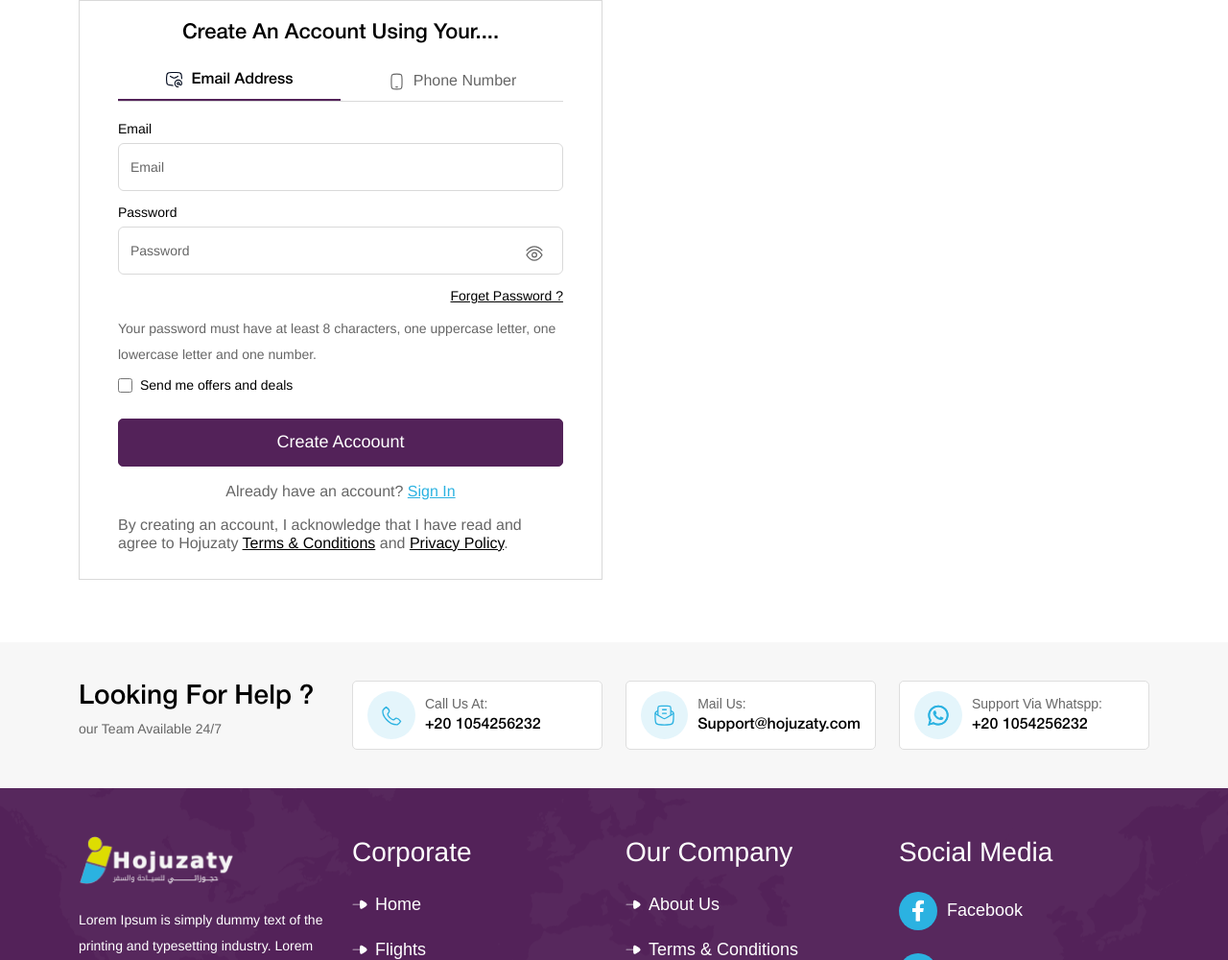
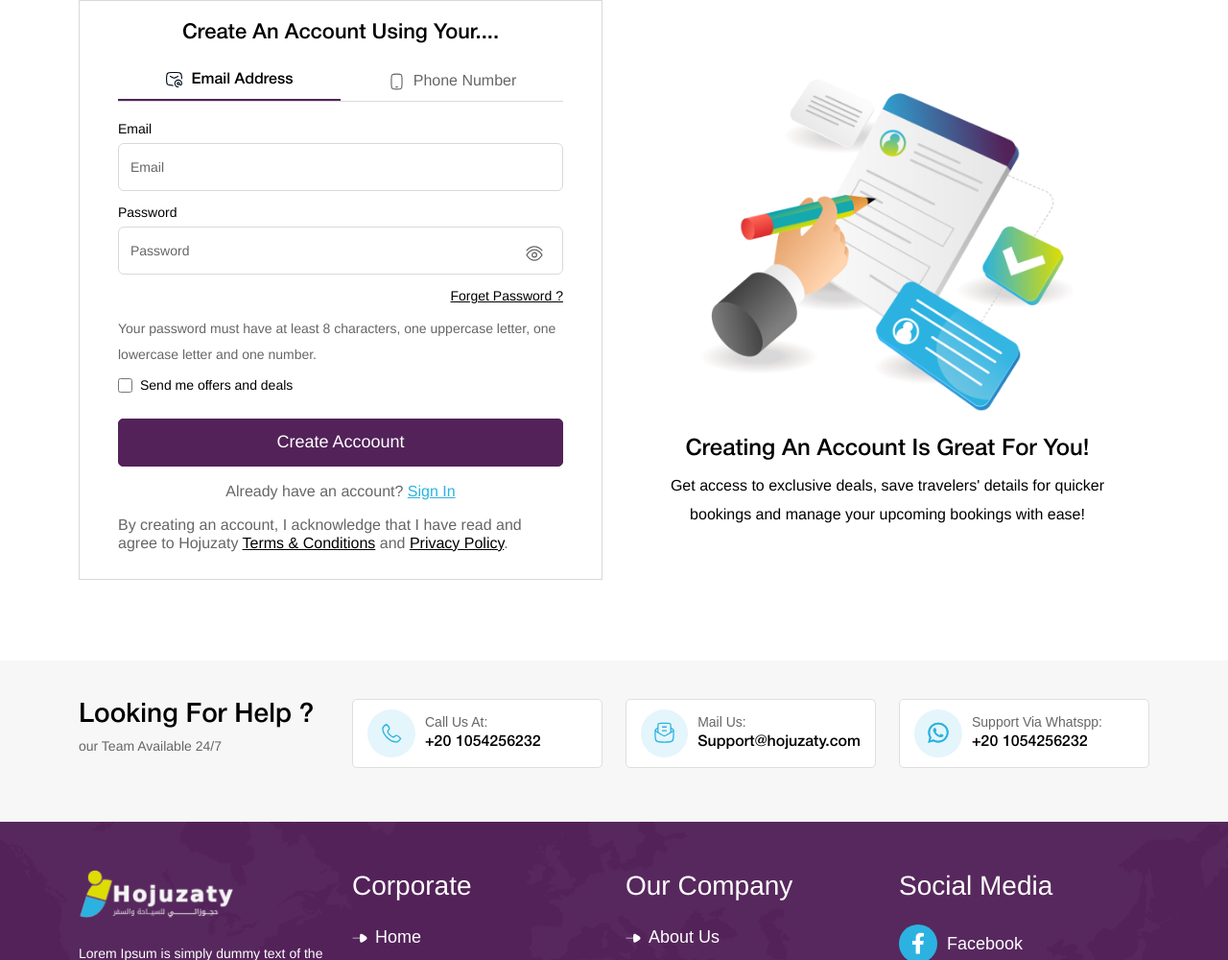
Before and after one commit to mobehary/hojuzaty, a plain HTML site: page register.html in a window 1280 px wide. Shown: the part 365-1365 px from the top of the page at 96% size. Drawn offline with Linux system fonts and the light colour scheme; a script that the page names is missing; a web font is replaced by a local one.

Commit message:
fixing issues

```diff
--- a/assets/css/_responsive.scss
+++ b/assets/css/_responsive.scss
@@ -74,6 +74,21 @@
 }
 
 @media(max-width: 990px){
+    .internal-header{
+        .internal-title{
+            h4{
+                font-size: 24px;
+            }
+        }
+    }
+    .account{
+        .auth-card{
+            padding: 20px 5px;
+        }
+    }
+    .login-text{
+        display: none;
+    }
     .hero-content{
         .hero-title{
             font-size: 34px;
--- a/assets/css/style.scss
+++ b/assets/css/style.scss
@@ -113,6 +113,7 @@ nav{
     border: 2px solid;
     border-color: #D0D0D0;
     border-radius: 5px;
+    overflow: hidden;
     i{
         color: #4EAC46;
     }
@@ -456,6 +457,29 @@ footer{
         }
     }
 }
+
+.login-text{
+    display: flex;
+    align-items: center;
+    padding: 55px;
+    .content{
+        img{
+            height: 350px;
+            object-fit: contain;
+        }
+        h5{
+            font-size: 24px;
+            font-weight: 500;
+            color: $primary-color;
+        }
+        p{
+            font-size: 16px;
+            font-weight: 400;
+            color: $primary-color;
+        }
+    }
+}
+
 .intl-tel-input,
 .iti{
   width: 100%;
--- a/register.html
+++ b/register.html
@@ -257,8 +257,14 @@
                 </div>
               </div>
             </div>
-            <div class="col-md-4 col-lg-6 col-xl-6 col-12 mb-3-sm">
-
+            <div class="col-md-4 col-lg-6 col-xl-6 col-12 mb-3-sm login-text">
+              <div class="content text-center">
+                <img src="assets/images/login-img.png" class="of-contain" alt="">
+                <div class="mt-4">
+                    <h5>Creating An Account Is Great For You!</h5>
+                    <p>Get access to exclusive deals, save travelers' details for quicker bookings and manage your upcoming bookings with ease!</p>
+                </div>
+            </div>
             </div>
           </div>
         </div>
@@ -269,13 +275,13 @@
   <section class="footer">
     <div class="container">
       <div class="row">
-        <div class="col-md-3 col-lg-3 col-xl-3 col-12 mb-3-sm">
+        <div class="col-md-6 col-lg-3 col-xl-3 col-12 mb-3-sm mb-md-3">
           <div class="contact-title">
             <h4 class="text-primary font-3xl fw-regular">Looking For Help ?</h4>
             <h5 class="text-light-primary font-sm fw-normal">our Team Available 24/7</h5>
           </div>
         </div>
-        <div class="col-md-3 col-lg-3 col-xl-3 col-12 mb-3-sm">
+        <div class="col-md-6 col-lg-3 col-xl-3 col-12 mb-3-sm mb-md-3">
           <div class="service-card">
             <div class="icon-bg">
               <img src="assets/images/icons/Call.svg" height="25px" class="of-contain" alt="">
@@ -286,7 +292,7 @@
             </div>
           </div>
         </div>
-        <div class="col-md-3 col-lg-3 col-xl-3 col-12 mb-3-sm">
+        <div class="col-md-6 col-lg-3 col-xl-3 col-12 mb-3-sm mb-md-3">
           <div class="service-card">
             <div class="icon-bg">
               <img src="assets/images/icons/Mail.svg" height="25px" class="of-contain" alt="">
@@ -297,7 +303,7 @@
             </div>
           </div>
         </div>
-        <div class="col-md-3 col-lg-3 col-xl-3 col-12 mb-3-sm">
+        <div class="col-md-6 col-lg-3 col-xl-3 col-12 mb-3-sm mb-md-3">
           <div class="service-card">
             <div class="icon-bg">
               <img src="assets/images/icons/Whatsapp.svg" height="25px" class="of-contain" alt="">
```
Also changed, not shown: index.html (+4 -4 lines), retrive-my-book.html (+4 -4 lines), assets/css/style.css, assets/images/login-img.png (added), 1 other file.
